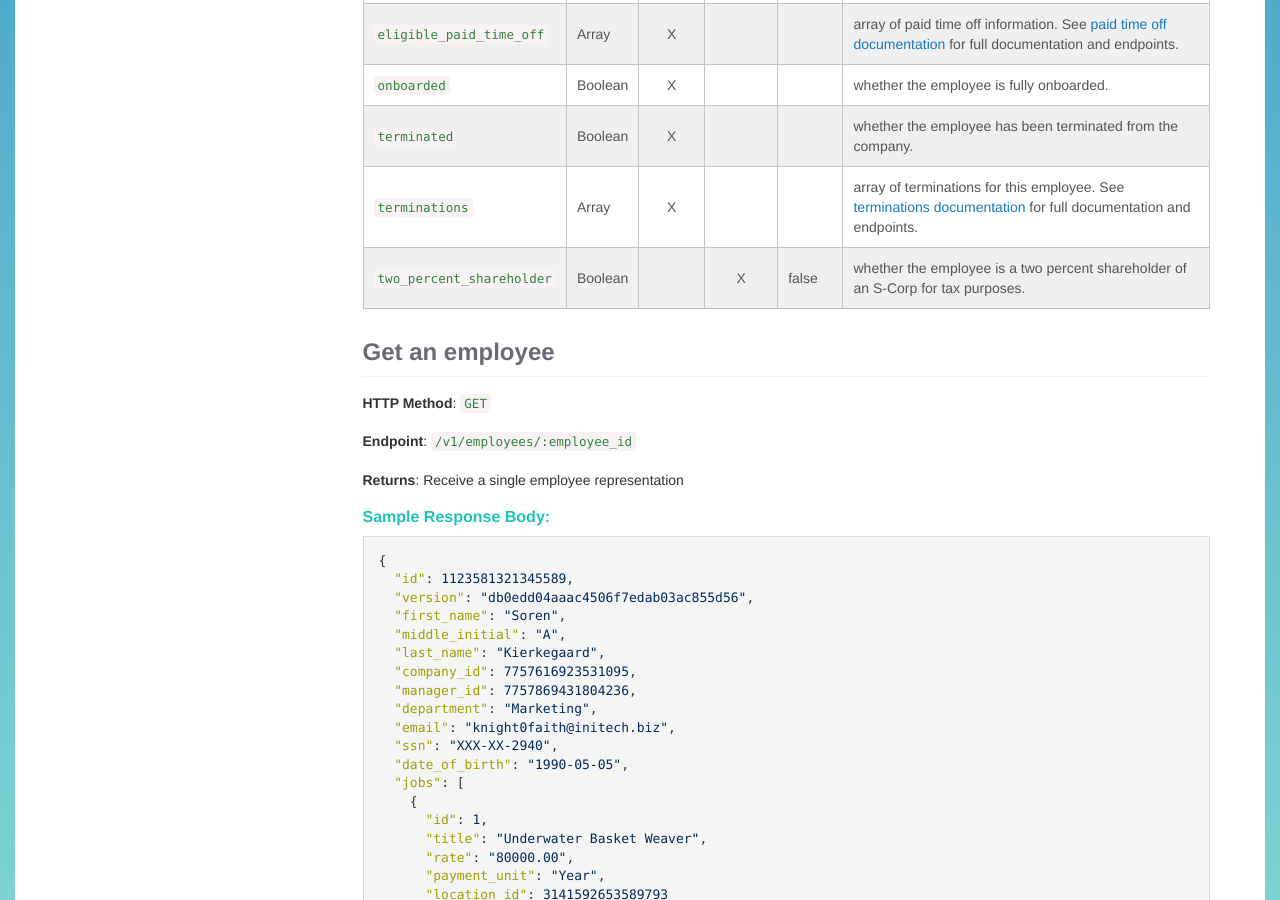
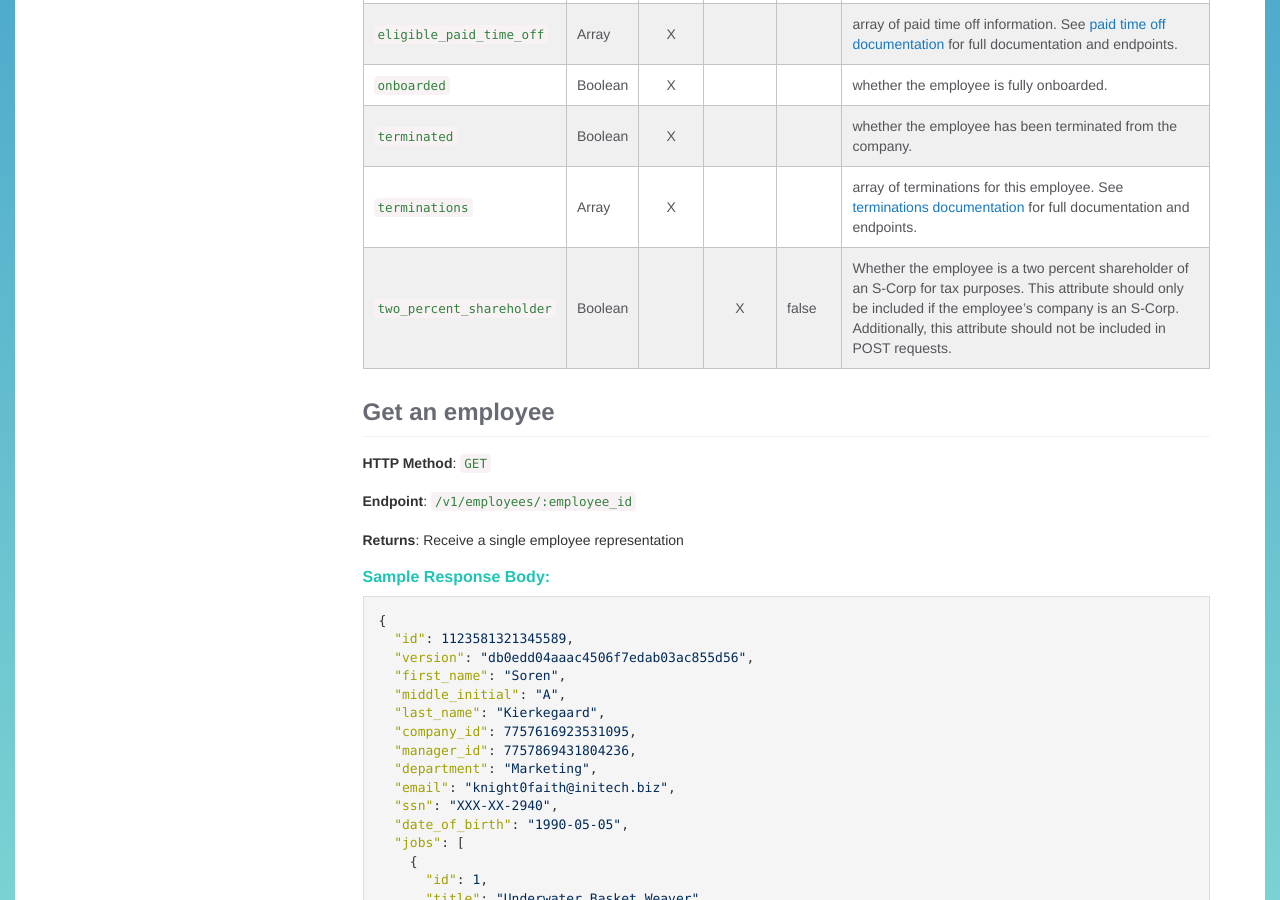
Before and after one commit to Gusto/gusto.github.io, a Jekyll site: the page built from _posts/2013-08-07-employees.markdown, in a window 1280 px wide and 900 px high, scrolled down 1179 px. Built offline with Jekyll 4.4.1, drawn with Linux system fonts in a browser that asks for light colours.

Commit message:
Add documentation for when to include two_percent_shareholder.

```diff
--- a/_posts/2013-08-07-employees.markdown
+++ b/_posts/2013-08-07-employees.markdown
@@ -28,7 +28,7 @@ title: Employees
 | `onboarded`                   | Boolean           |     X     |          |         | whether the employee is fully onboarded.
 | `terminated`                  | Boolean           |     X     |          |         | whether the employee has been terminated from the company.
 | `terminations`                | Array             |     X     |          |         | array of terminations for this employee. See <a href="/v1/terminations">terminations documentation</a> for full documentation and endpoints.
-| `two_percent_shareholder`     | Boolean           |           |    X     |  false  | whether the employee is a two percent shareholder of an S-Corp for tax purposes.
+| `two_percent_shareholder`     | Boolean           |           |    X     |  false  | Whether the employee is a two percent shareholder of an S-Corp for tax purposes. This attribute should only be included if the employee's company is an S-Corp. Additionally, this attribute should not be included in POST requests.
 
 ## Get an employee
 
```
